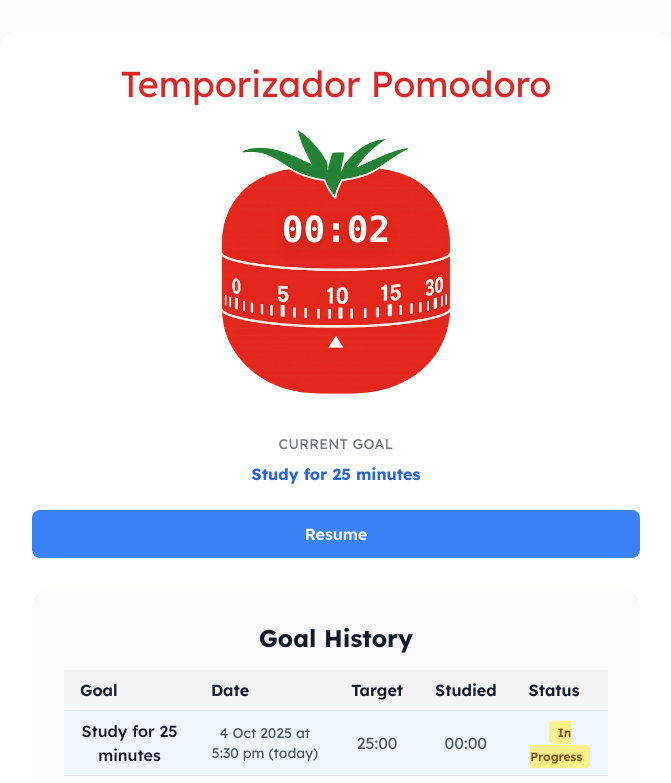
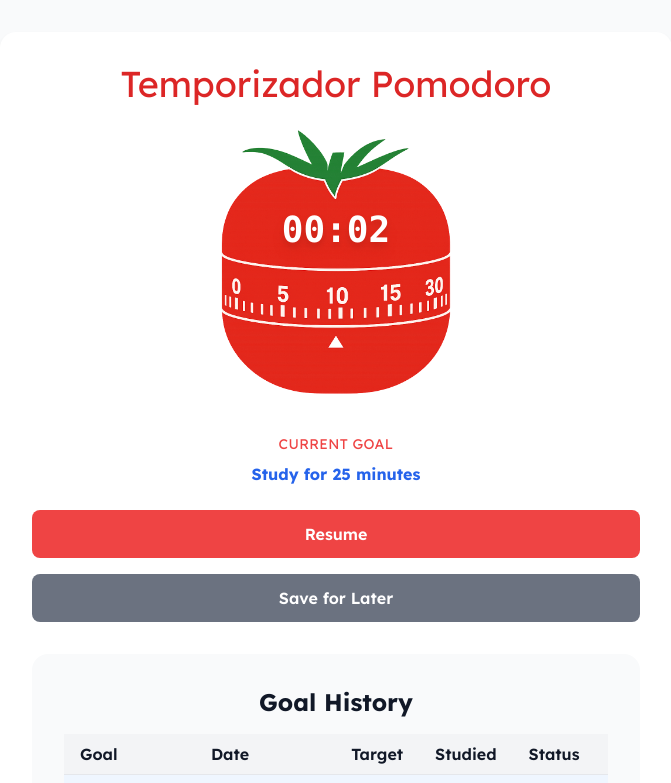
Before and after one commit to martinbearman/pomodoro-study-timer, a Next.js app: page / in a window 1280 px wide. Shown: the top 783 px of the page, without its empty margins (304-975 px from the left). Built offline with nearby package versions, Linux system fonts and the light colour scheme.

Commit message:
Add "save for later" button. Import set and save goal slices.

```diff
--- a/app/components/Goal/GoalInput.tsx
+++ b/app/components/Goal/GoalInput.tsx
@@ -2,7 +2,7 @@
 
 import { useAppDispatch, useAppSelector } from '@/store/hooks';
 import { useState } from 'react';
-import { setGoal } from '@/store/slices/goalSlice';
+import { setGoal, saveGoal } from '@/store/slices/goalSlice';
 import { start, pause, reset } from '@/store/slices/timerSlice';
 import { current } from '@reduxjs/toolkit';
 
@@ -22,6 +22,7 @@ export default function GoalInput() {
         dispatch(start());
         setGoalText('');
     }
+
     const handlePauseSession = () => {
         dispatch(pause());
     }
@@ -30,12 +31,16 @@ export default function GoalInput() {
         dispatch(start());
     }
 
+    const handleSaveGoal = () => {
+        dispatch(saveGoal());
+    }
+
     return (
     <div className="w-full max-w-2xl mx-auto space-y-6">
 
       {/* Current Goal Display - shown when there's an active goal */}
       <div className="text-center">
-        <h2 className="text-sm text-gray-500 uppercase tracking-wide mb-2">Current Goal</h2>
+        <h2 className="text-sm text-red-500 uppercase tracking-wide mb-2">Current Goal</h2>
         {currentGoal
           ? <p className="text-1xl font-bold text-blue-600">{currentGoal.goalDescription }</p>
           : <p className="text-3xl font-bold text-slate-300">No goal set yet</p>}
@@ -63,15 +68,24 @@ export default function GoalInput() {
                   : handleStartSession
             }
             disabled={isButtonDisabled && !currentGoal}
-            className="disabled:text-gray-500 disabled:bg-gray-200 w-full px-6 py-3 bg-blue-500 text-white font-semibold rounded-lg hover:bg-blue-600 transition-colors"
+            className="disabled:text-gray-500 disabled:bg-red-100 w-full px-6 py-3 bg-red-500 text-white font-semibold rounded-lg hover:bg-red-800 transition-colors"
         >
             {isRunning
               ? 'Pause'
               : currentGoal
                 ? 'Resume'
-                : 'Start Study Session'
+                : 'Enter a goal'
             }
         </button>
+
+        {!isRunning && currentGoal && (
+          <button
+            onClick={handleSaveGoal}
+            className="w-full px-6 py-3 bg-gray-500 text-white font-semibold rounded-lg hover:bg-gray-600 transition-colors"
+          >
+            Save for Later
+          </button>
+        )}
       </div>
     </div>
   )
```
